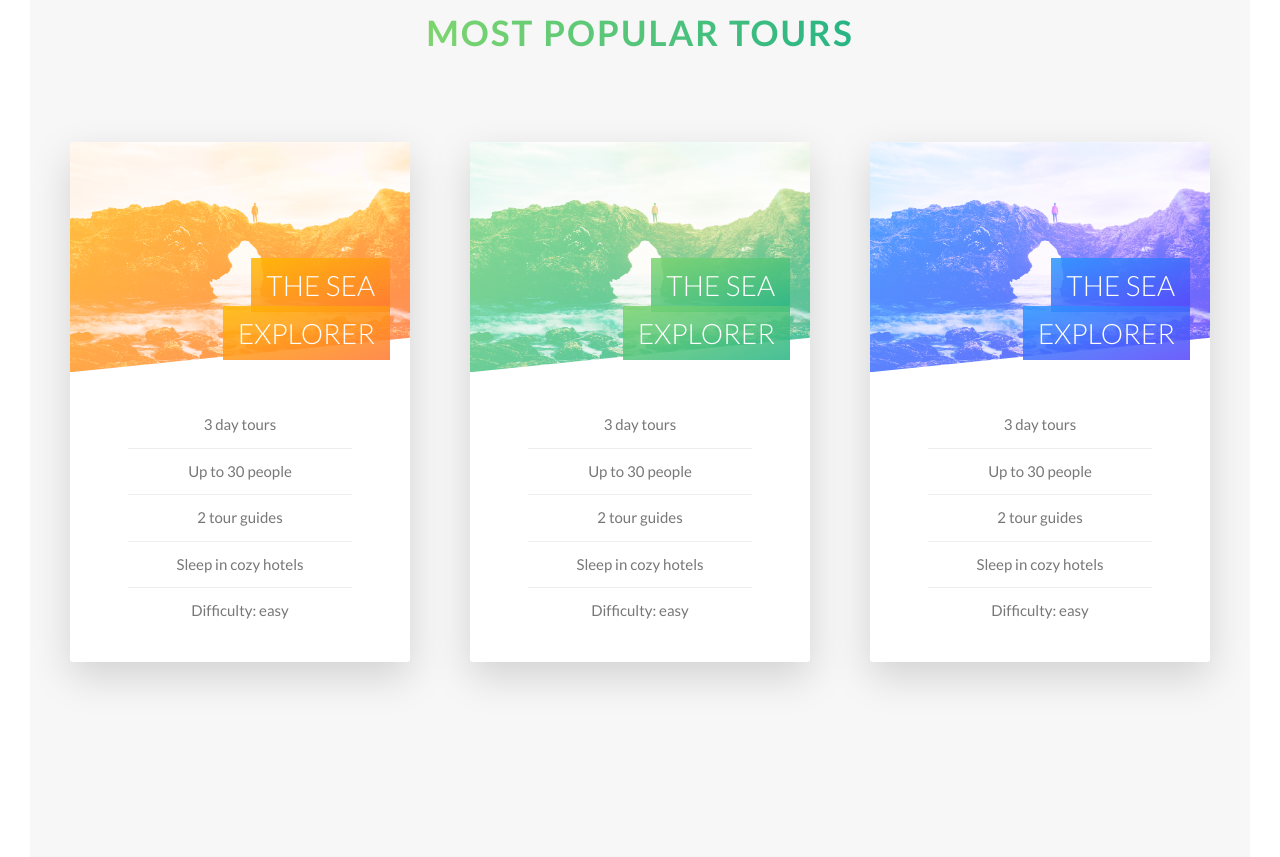
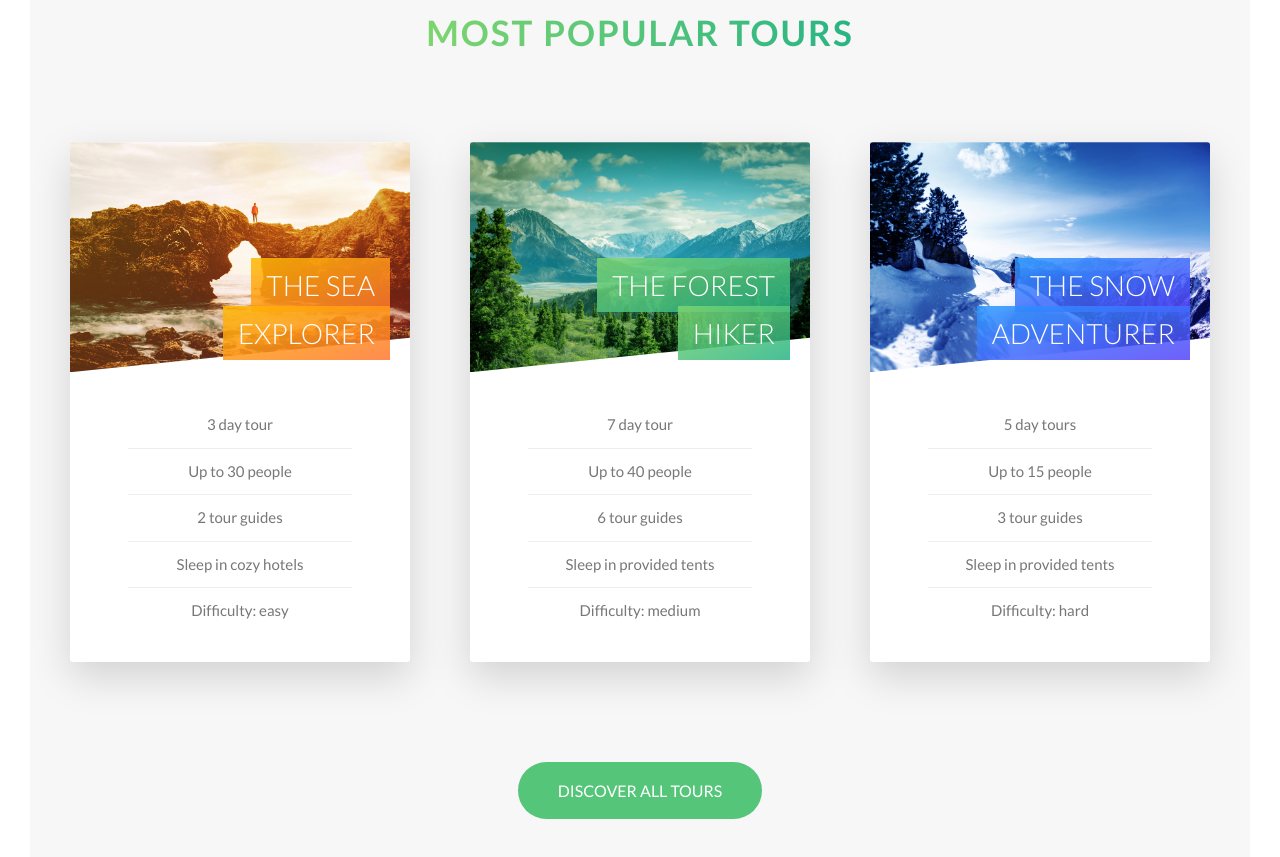
Before and after one commit to s1eepercat/natour, a website: page index.html in a window 1280 px wide. Shown: the part 2358-3215 px from the top of the page. Drawn offline with Linux system fonts and the light colour scheme.

Commit message:
cards done

```diff
--- a/index.html
+++ b/index.html
@@ -136,7 +136,7 @@
                             </h4>
                             <div class="card__details">
                                 <ul>
-                                    <li>3 day tours</li>
+                                    <li>3 day tour</li>
                                     <li>Up to 30 people</li>
                                     <li>2 tour guides</li>
                                     <li>Sleep in cozy hotels</li>
@@ -145,7 +145,13 @@
                             </div>
                         </div>
                         <div class="card__side card__side--back card__side--back--1">
-                            Back
+                            <div class="card__cta">
+                                <div class="card__price-box">
+                                    <p class="card__price-only">Only</p>
+                                    <p class="card__price-value">$297</p>
+                                </div>
+                                <a href="#" class="btn btn--white">Book now!</a>
+                            </div>
                         </div>
                     </div>
                 </div>
@@ -157,21 +163,27 @@
                             </div>
                             <h4 class="card__heading">
                                 <span class="card__heading-span card__heading-span--2">
-                                    The Sea Explorer
+                                    The Forest Hiker
                                 </span>
                             </h4>
                             <div class="card__details">
                                 <ul>
-                                    <li>3 day tours</li>
-                                    <li>Up to 30 people</li>
-                                    <li>2 tour guides</li>
-                                    <li>Sleep in cozy hotels</li>
-                                    <li>Difficulty: easy</li>
+                                    <li>7 day tour</li>
+                                    <li>Up to 40 people</li>
+                                    <li>6 tour guides</li>
+                                    <li>Sleep in provided tents</li>
+                                    <li>Difficulty: medium</li>
                                 </ul>
                             </div>
                         </div>
                         <div class="card__side card__side--back card__side--back--2">
-                            Back
+                            <div class="card__cta">
+                                <div class="card__price-box">
+                                    <p class="card__price-only">Only</p>
+                                    <p class="card__price-value">$497</p>
+                                </div>
+                                <a href="#" class="btn btn--white">Book now!</a>
+                            </div>
                         </div>
                     </div>
                 </div>
@@ -183,24 +195,34 @@
                             </div>
                             <h4 class="card__heading">
                                 <span class="card__heading-span card__heading-span--3">
-                                    The Sea Explorer
+                                    The Snow Adventurer
                                 </span>
                             </h4>
                             <div class="card__details">
                                 <ul>
-                                    <li>3 day tours</li>
-                                    <li>Up to 30 people</li>
-                                    <li>2 tour guides</li>
-                                    <li>Sleep in cozy hotels</li>
-                                    <li>Difficulty: easy</li>
+                                    <li>5 day tours</li>
+                                    <li>Up to 15 people</li>
+                                    <li>3 tour guides</li>
+                                    <li>Sleep in provided tents</li>
+                                    <li>Difficulty: hard</li>
                                 </ul>
                             </div>
                         </div>
                         <div class="card__side card__side--back card__side--back--3">
-                            Back
+                            <div class="card__cta">
+                                <div class="card__price-box">
+                                    <p class="card__price-only">Only</p>
+                                    <p class="card__price-value">$897</p>
+                                </div>
+                                <a href="#" class="btn btn--white">Book now!</a>
+                            </div>
                         </div>
                     </div>
                 </div>
+            </div>
+
+            <div class="u-center-text u-margin-top-huge">
+                <a href="#" class="btn btn--green">Discover all tours</a>
             </div>
         </section>
 
--- a/sass/base/_utilities.scss
+++ b/sass/base/_utilities.scss
@@ -9,3 +9,11 @@
 .u-margin-bottom-small {
     margin-bottom: 1.5rem;
 }
+
+.u-margin-top-big {
+    margin-top: 8rem;
+}
+
+.u-margin-top-huge {
+    margin-top: 10rem;
+}
--- a/sass/components/_button.scss
+++ b/sass/components/_button.scss
@@ -32,6 +32,15 @@
 
         &::after {
             background-color: $color-white;
+        }
+    }
+
+    &--green {
+        background-color: $color-primary;
+        color: $color-white;
+
+        &::after {
+            background-color: $color-primary;
         }
     }
 
--- a/sass/components/_card.scss
+++ b/sass/components/_card.scss
@@ -13,7 +13,7 @@
         left:0;
         width: 100%;
         backface-visibility: hidden;
-        overflow: hidden;
+        // overflow: hidden; STOPPED WORKING BECAUSE OF CLIP-PATH, NOW HAVE TO ROUND CORNERS MANUALLY WITH border-top-left/right-radius for front side
         border-radius: 3px;
         box-shadow: 0 1.5rem 4rem rgba($color-black,.15);
 
@@ -50,21 +50,24 @@
     &__picture {
         background-size: cover;
         height: 23rem;
-        background-blend-mode: screen;
+        background-blend-mode: soft-light;
 
         -webkit-clip-path: polygon(0 0, 100% 0, 100% 85%, 0 100%);
         clip-path: polygon(0 0, 100% 0, 100% 85%, 0 100%);
+
+        border-top-left-radius: 3px;
+        border-top-right-radius: 3px;
 
         &--1 {
             background-image: linear-gradient(to right bottom, $color-secondary-light, $color-secondary-dark),url(../img/nat-5.jpg);
         }
 
         &--2 {
-            background-image: linear-gradient(to right bottom, $color-primary-light, $color-primary-dark),url(../img/nat-5.jpg);
+            background-image: linear-gradient(to right bottom, $color-primary-light, $color-primary-dark),url(../img/nat-6.jpg);
         }
 
         &--3 {
-            background-image: linear-gradient(to right bottom, $color-tertiary-light, $color-tertiary-dark),url(../img/nat-5.jpg);
+            background-image: linear-gradient(to right bottom, $color-tertiary-light, $color-tertiary-dark),url(../img/nat-7.jpg);
         }
     }
 
@@ -118,4 +121,30 @@
             }
         }
     }
+
+    //BACK SIDE STYLING
+    &__cta {
+        position: absolute;
+        top: 50%;
+        left: 50%;
+        transform: translate(-50%,-50%);
+        width: 90%;
+        text-align: center;
+    }
+
+    &__price-box {
+        text-align: center;
+        margin-bottom: 8rem;
+        color: $color-white;
+    }
+
+    &__price-only {
+        font-size: 1.4rem;
+        text-transform: uppercase;
+    }
+
+    &__price-value {
+        font-size: 6rem;
+        font-weight: 100;
+    }
 }
--- a/sass/pages/_home.scss
+++ b/sass/pages/_home.scss
@@ -25,7 +25,7 @@
 
 .section-tours {
     background-color: $color-grey-light-1;
-    padding: 25rem 0 50rem 0;
+    padding: 25rem 0 15rem 0;
 
     margin-top: -10rem;
 }
```
Also changed, not shown: css/style.css.
